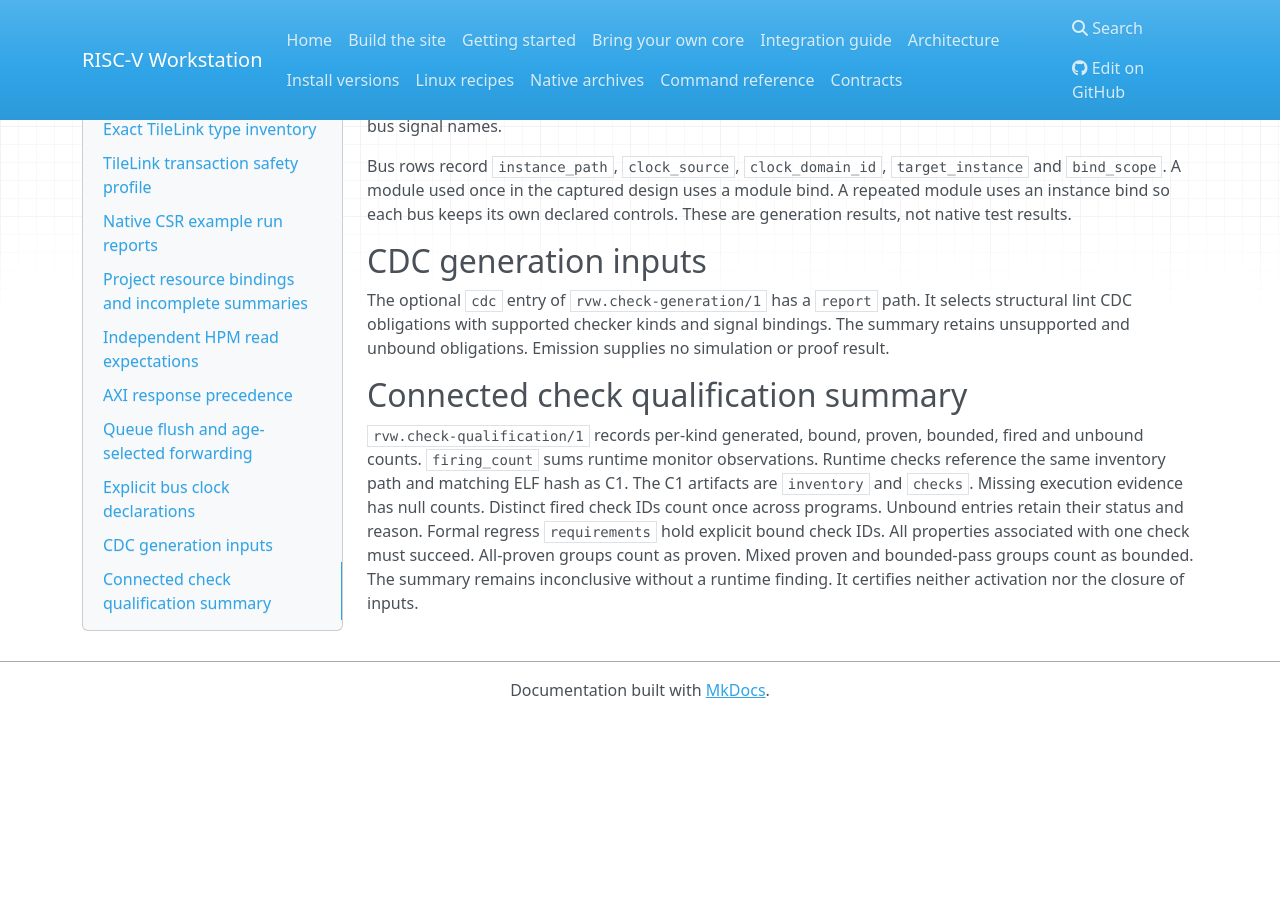
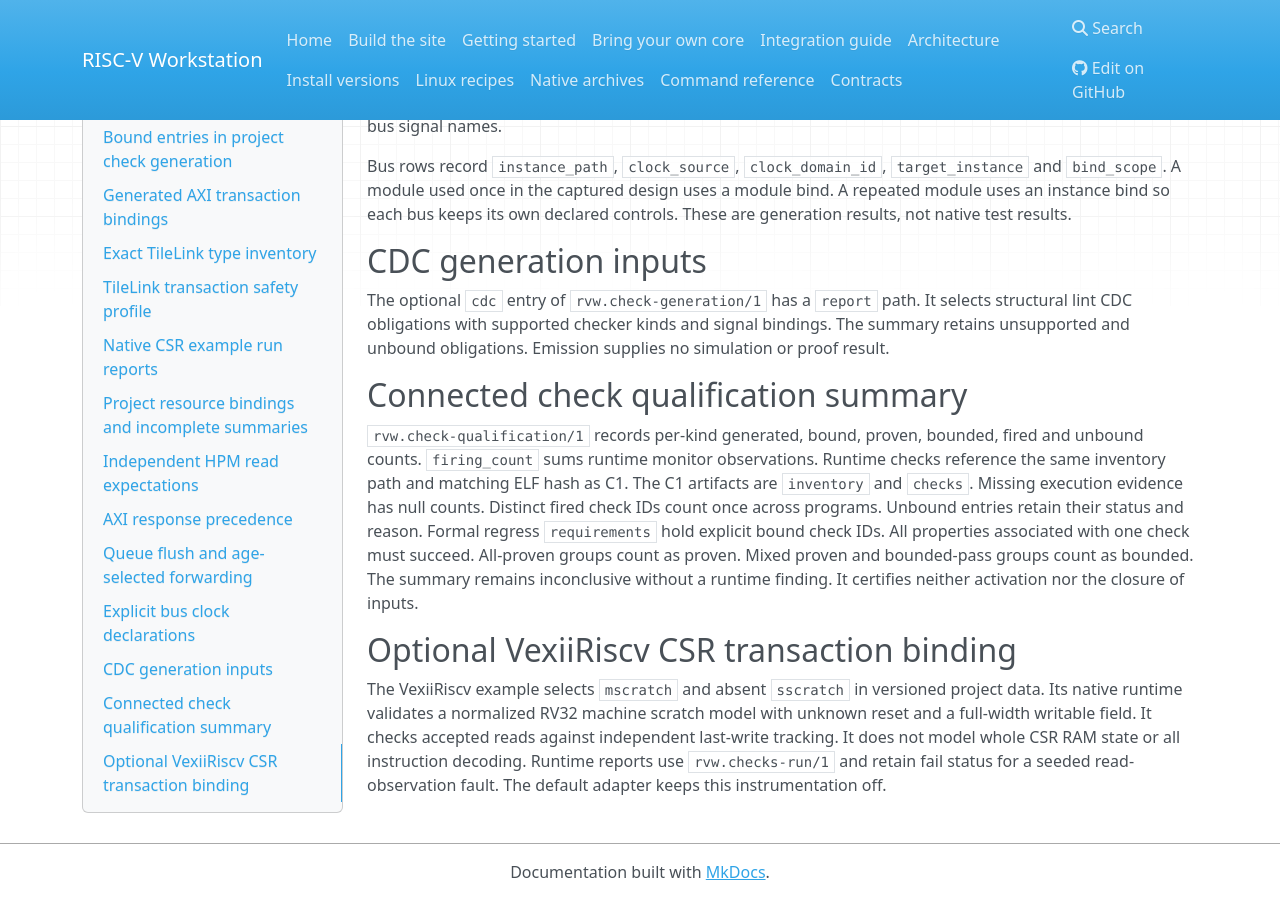
Before and after one commit to riscPrint/risc-v-workstation, an MkDocs documentation site: the page built from docs/contracts/csr.md, in a window 1280 px wide and 900 px high, scrolled down 4158 px. Built offline with MkDocs 1.6.1, drawn with Linux system fonts in a browser that asks for light colours; nearby versions of some CDN libraries; before the commit the page ends 4876 px from its top, so only the background shows below that.

Commit message:
feat(checks): bind native vexii scratch csr reads
Refs: #85

```diff
--- a/docs/contracts/csr.md
+++ b/docs/contracts/csr.md
@@ -245,3 +245,13 @@ explicit bound check IDs. All properties associated with one check must succeed.
 count as proven. Mixed proven and bounded-pass groups count as bounded.
 The summary remains inconclusive without a runtime finding. It certifies
 neither activation nor the closure of inputs.
+
+## Optional VexiiRiscv CSR transaction binding
+
+The VexiiRiscv example selects `mscratch` and absent `sscratch` in versioned
+project data. Its native runtime validates a normalized RV32 machine scratch
+model with unknown reset and a full-width writable field. It checks accepted
+reads against independent last-write tracking. It does not model whole CSR RAM
+state or all instruction decoding. Runtime reports use `rvw.checks-run/1` and
+retain fail status for a seeded read-observation fault. The default adapter
+keeps this instrumentation off.
```
Also changed, not shown: examples/vexiiriscv/README.md (+35 -0 lines), 8 other files.
